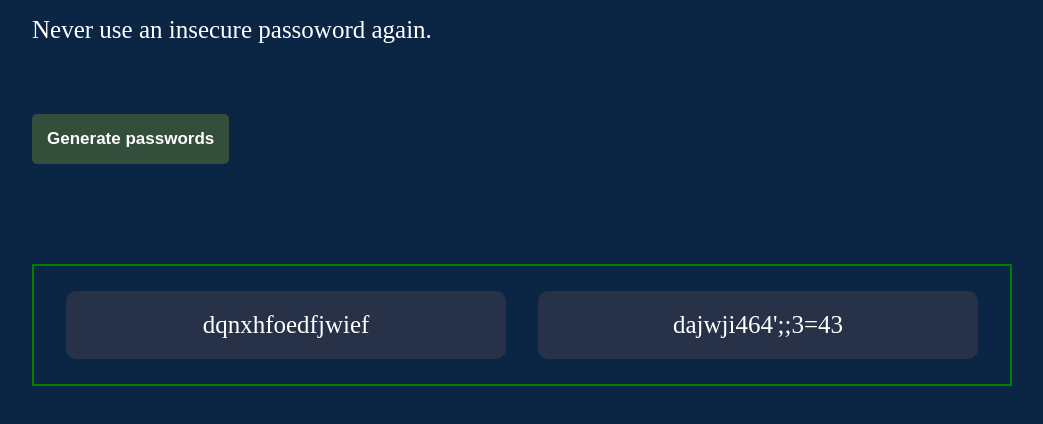
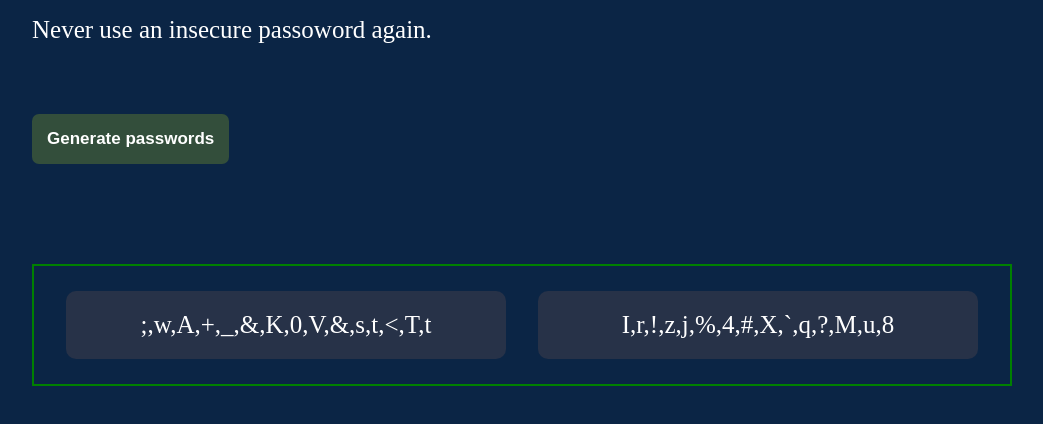
Before and after one commit to Mut1s0/Random-Password-Generator, a plain HTML site: page index.html in a window 1280 px wide. Both pictures are taken after a click on the button "Generate passwords". Shown: the part 284-708 px from the top of the page, without its empty margins (118-1161 px from the left). Drawn offline with Linux system fonts and the light colour scheme.

Commit message:
added random functionality to the input

```diff
--- a/index.html
+++ b/index.html
@@ -15,17 +15,18 @@
 
     <p>Never use an insecure passoword again.</p>
 
-    <button>Generate passwords</button>
+    <button id="generate-btn">Generate passwords</button>
 
     <div class="passwords">
 
-      <p>dqnxhfoedfjwief</p>
+      <p id="output1"></p>
 
-      <p>dajwji464';;3=43</p>
+      <p id="output2"></p>
 
     </div>
 
   </div>
 
+  <script src="/index.js"></script>
 </body>
 </html>
--- /dev/null
+++ b/index.js
@@ -0,0 +1,38 @@
+let generateBtn = document.getElementById("generate-btn")
+let output1 = document.getElementById("output1")
+let output2 = document.getElementById("output2")
+let characters = ["A","B","C","D","E","F","G","H","I","J","K","L","M","N","O","P","Q","R","S","T","U","V","W","X","Y","Z","a","b","c","d","e","f","g","h","i","j","k","l","m","n","o","p","q","r","s","t","u","v","w","x","y","z", "0", "1", "2", "3", "4", "5", "6", "7", "8", "9","~","`","!","@","#","$","%","^","&","*","(",")","_","-","+","=","{","[","}","]",",","|",":",";","<",">",".","?","/"]
+
+generateBtn.addEventListener("click", function() {
+
+  let randomCharacters = [];
+
+  for ( let i = 0; i < 50; i++ ) {
+
+    let randomIndex = Math.floor( Math.random() * characters.length )
+
+    randomCharacters.push( characters[ randomIndex ] )
+  }
+
+  let fifteenChars = randomCharacters.slice(0, 15)
+
+  output1.textContent = fifteenChars
+
+})
+
+generateBtn.addEventListener("click", function() {
+
+  let randomCharacters = [];
+
+  for ( let i = 0; i < 50; i++ ) {
+
+    let randomIndex = Math.floor( Math.random() * characters.length )
+
+    randomCharacters.push( characters[ randomIndex ] )
+  }
+
+  let fifteenChars = randomCharacters.slice(0, 15)
+
+  output2.textContent = fifteenChars
+
+})
--- a/styles.css
+++ b/styles.css
@@ -23,7 +23,7 @@ p {
 button {
   background: #334E3B;
   border: none;
-  border-radius: 5px;
+  border-radius: 7px;
   margin-top: 45px;
   color: white;
   font-weight: bold;
@@ -49,4 +49,5 @@ button {
   width: 50vh;
   text-align: center;
   border-radius: 10px;
+  cursor: pointer;
 }
```
